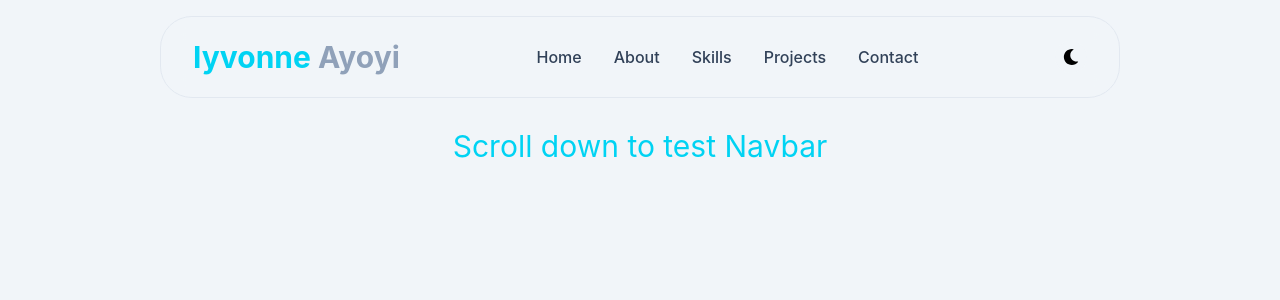
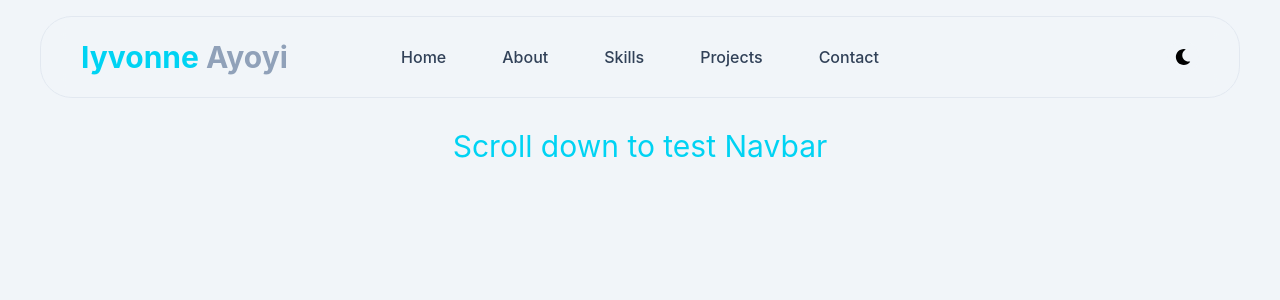
Before and after one commit to IyvonneAyoyi/Iyvonne-Ayoyi, a React (Vite) app: page / in a window 1280 px wide. Shown: the top 300 px of the page. Built offline with nearby package versions, Linux system fonts and the light colour scheme.

Commit message:
Improve navbar alignment, spacing, dark mode styling, and smooth scrolling

```diff
--- a/src/components/Navbar.jsx
+++ b/src/components/Navbar.jsx
@@ -68,34 +68,34 @@ const links = [
   variants={navVariants}
   initial="hidden"
   animate="visible"
-       className="fixed top-4 left-1/2 -translate-x-1/2 w-[95%] sm:w-[90%] md:w-[85%] lg:w-[80%] xl:w-[75%] z-50">
+  className="fixed top-0 left-0 w-full z-50 px-6 md:px-10 py-4">
 
             <div
-  className={`relative rounded-4xl
-    ${shadow
-      ? 'shadow-[0_0_20px_rgb(34_211_238)]'
-      : ''
+  className={`w-full rounded-4xl
+    ${
+      shadow
+        ? "shadow-[0_0_20px_rgb(34_211_238)]"
+        : ""
     }
     bg-slate-100/90
     dark:bg-black/50
     backdrop-blur-md
-    border border-slate-200 dark:border-slate-700`}
->
-            <div className="flex justify-between items-center w-full
-            h-16 sm:h-20 px-4 sm:px-6 md:px-8">
+    border border-slate-200 dark:border-slate-700`}>
+
+            <div className="flex items-center h-16 sm:h-20 px-6 md:px-10">
+                <div className="flex flex-1 justify-start">
                 <motion.a
               href="#home"
-                whileHover={{scale:1.05}}
-                whileTap={{scale:0.95}}
-                className="text-xl sm:text-2xl md:text-3xl font-bold">
+              whileTap={{ scale: 0.95 }}
+              className="inline-block text-xl sm:text-2xl md:text-3xl font-bold">
             <span className="text-cyan-400">Iyvonne </span>
-                    <span
-                className="text-slate-400 dark:text-slate-100">
-                    Ayoyi</span>
-
+            <span className="text-slate-400 dark:text-slate-100">
+                    Ayoyi
+            </span>
                </motion.a>
-                <ul className="hidden md:flex items-center
-                space-x-4 lg:space-x-8">
+                </div>
+                <div className="hidden md:flex flex-1 justify-center">
+                <ul className="flex items-center gap-10 lg:gap-14">
                     {links.map(({id,link,text})=>(
                         <motion.li
                         key={id}
@@ -112,14 +112,14 @@ const links = [
                         </motion.li>
                     ))}
                 </ul>
-            <div className="hidden md:flex items-center space-x-2
-            lg:space-x-4">
+                </div>
+            <div className="hidden md:flex flex-1 justify-end">
                 <ThemeToggle
     darkMode={darkMode}
     toggleDarkMode={toggleDarkMode}
 />
             </div>
-            <div className="flex md:hidden items-center space-x-2">
+            <div className="flex md:hidden ml-auto items-center space-x-3">
                 <ThemeToggle
     darkMode={darkMode}
     toggleDarkMode={toggleDarkMode}
```
Lines whose indentation alone changed are shown as unchanged.
